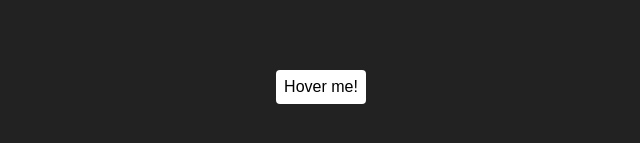
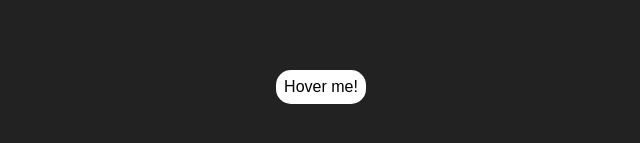
Before and after one commit to learosema/css-practise, a website: page src/fancy-button.pug in a window 1280 px wide. Shown: the part 313-456 px from the top of the page, 319-959 px from the left. Drawn offline with nearby package versions, Linux system fonts and the light colour scheme; files that its build step writes are made by us from their sources.

Commit message:
make it rounder

```diff
--- a/src/fancy-button.scss
+++ b/src/fancy-button.scss
@@ -11,7 +11,7 @@
 a.fancy-button {
   background: #fff;
   padding: .5rem;
-  border-radius: .25rem;
+  border-radius: 15px;
   color: black;
   text-decoration: none;
 
```
